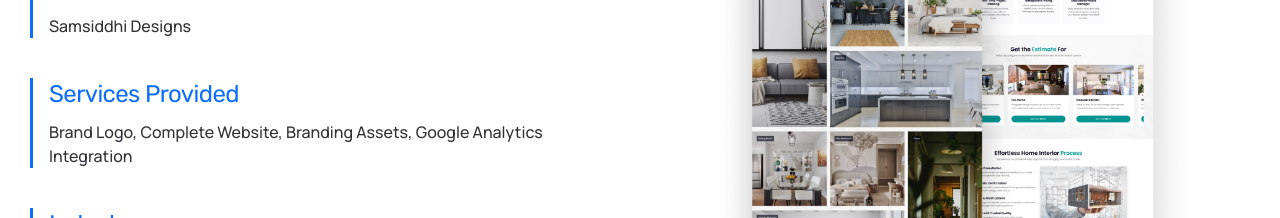
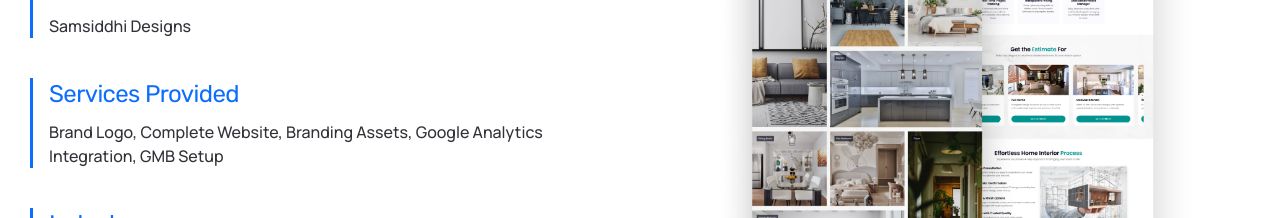
Before and after one commit to att-business-apps/att-landingpage, a Vue app in the folder att-website/: page /project/samsiddhidesigns in a window 1280 px wide. Shown: the part 1060-1278 px from the top of the page. Built offline with nearby package versions, Linux system fonts and the light colour scheme; a web font is replaced by a local one.

Commit message:
Update ProjectSamsiddhiDesignsView.vue

```diff
--- a/att-website/src/views/project/ProjectSamsiddhiDesignsView.vue
+++ b/att-website/src/views/project/ProjectSamsiddhiDesignsView.vue
@@ -57,7 +57,8 @@
                             </div>
                             <div class="detail-item mb-3">
                                 <h5 class="title">Services Provided</h5>
-                                <p>Brand Logo, Complete Website, Branding Assets, Google Analytics Integration</p>
+                                <p>Brand Logo, Complete Website, Branding Assets, Google Analytics Integration, GMB
+                                    Setup</p>
                             </div>
                             <div class="detail-item mb-3">
                                 <h5 class="title">Industry</h5>
```
